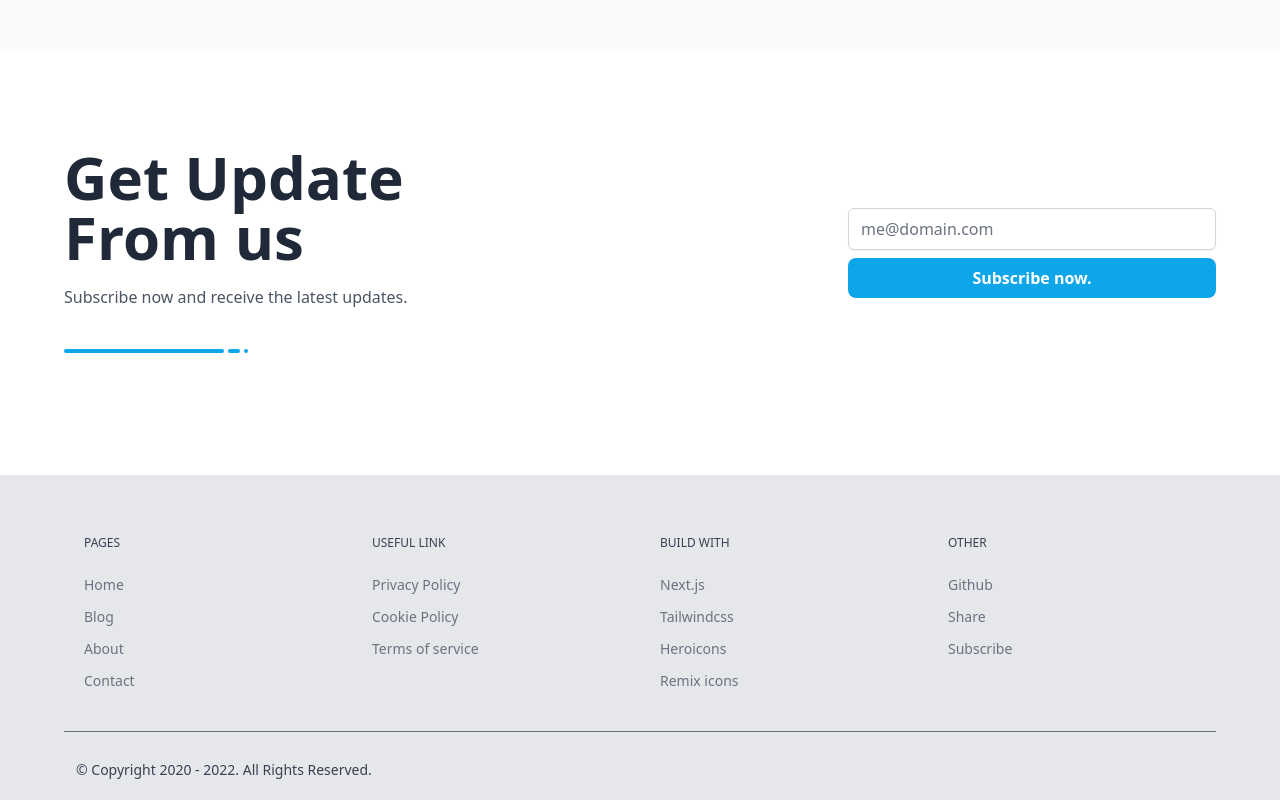
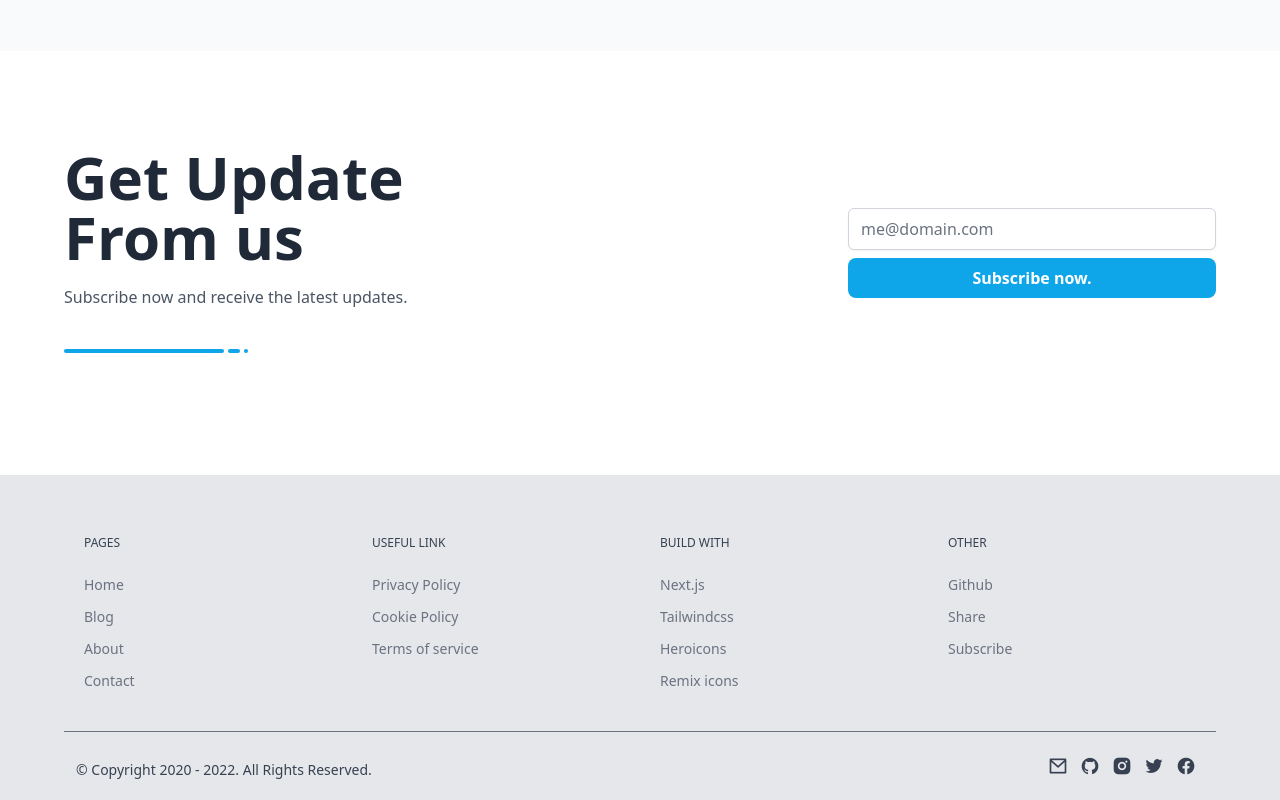
Before and after one commit to ronnapatp/ronnapat.com, a Next.js app: page /en-us in a window 1280 px wide. Shown: the part 1846-2646 px from the top of the page. Built offline with nearby package versions, Linux system fonts and the light colour scheme; no server answers.

Commit message:
Update footer

```diff
--- a/components/footer.js
+++ b/components/footer.js
@@ -137,21 +137,21 @@ export default function footer({
                   © Copyright 2020 - {new Date().getFullYear()}. All Rights Reserved.
               </div>
 
-              <div class="md:flex-auto md:flex-row-reverse mt-2 flex-row flex">
-                  <a href="#" class="w-6 mx-1">
-                      <i class="uil uil-facebook-f"></i>
+              <div class="md:flex-auto md:flex-row-reverse flex-row flex">
+                  <a href="https://facebook.com/pieronnapatp" target='_blank' class="w-6 mx-1">
+                      <i class="ri-facebook-circle-fill text-xl"></i>
                   </a>
-                  <a href="#" class="w-6 mx-1">
-                      <i class="uil uil-twitter-alt"></i>
+                  <a href="https://twitter.com/ronnapatp" target='_blank' class="w-6 mx-1">
+                      <i class="ri-twitter-fill text-xl"></i>
                   </a>
-                  <a href="#" class="w-6 mx-1">
-                      <i class="uil uil-youtube"></i>
+                  <a href="https://instagram.com/ronnapatsri" target='_blank' class="w-6 mx-1">
+                      <i class="ri-instagram-fill text-xl"></i>
                   </a>
-                  <a href="#" class="w-6 mx-1">
-                      <i class="uil uil-linkedin"></i>
+                  <a href="https://github.com/ronnapatp" target='_blank' class="w-6 mx-1">
+                      <i class="ri-github-fill text-xl"></i>
                   </a>
-                  <a href="#" class="w-6 mx-1">
-                      <i class="uil uil-instagram"></i>
+                  <a href="mailto:me@ronnapat.com" target='_blank' class="w-6 mx-1">
+                      <i class="ri-mail-line text-xl"></i>
                   </a>
               </div>
           </div>
```
